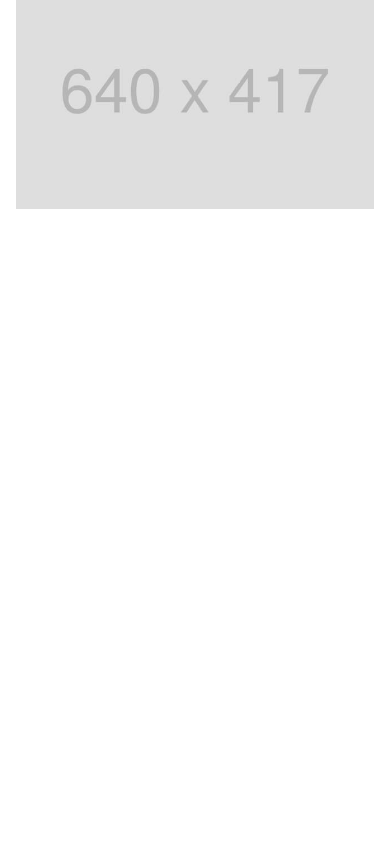
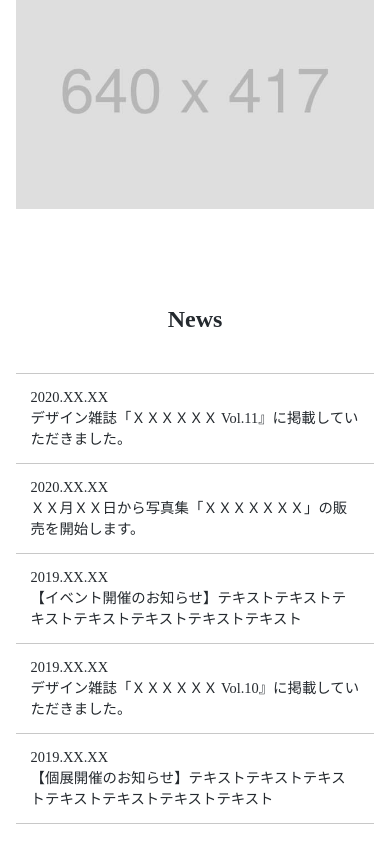
Before and after one commit to a-myzk/codestep-portfolio, a plain HTML site: page index.html in a window 390 px wide. Shown: the part 2425-3269 px from the top of the page. Before the commit the page ends 2731 px from the top, so only its background shows below. Drawn offline with Linux system fonts and the light colour scheme; some packages are replaced by stand-ins of ours.

Commit message:
[Update]newsセクション作成

```diff
--- a/css/style.css
+++ b/css/style.css
@@ -97,6 +97,24 @@ li {
   margin-bottom: 23px;
 }
 
+/* newsセクション */
+#news dl {
+  display: flex;
+  flex-wrap: wrap;
+  border-top: solid 1px #c8c8c8;
+  margin-bottom: 20px;
+}
+#news dt {
+  width: 20%;
+  border-bottom: solid 1px #c8c8c8;
+  padding: 15px;
+}
+#news dd {
+  width: 80%;
+  border-bottom: solid 1px #c8c8c8;
+  padding: 15px;
+}
+
 /* メディアクエリ */
 @media screen and (max-width: 600px) {
   .wrapper {
@@ -127,4 +145,18 @@ li {
   #works li {
     width: 100%;
   }
+
+  /* newsセクション */
+  #news dl {
+    flex-direction: column;
+  }
+  #news dt {
+    width: 100%;
+    border-bottom: none;
+    padding-bottom: 0;
+  }
+  #news dd {
+    width: 100%;
+    padding-top: 0;
+  }
 }
--- a/index.html
+++ b/index.html
@@ -79,7 +79,19 @@
 
       <!-- newsセクション -->
       <section id="news" class="wrapper">
-
+        <h2 class="sec-title">News</h2>
+        <dl>
+          <dt>2020.XX.XX</dt>
+          <dd>デザイン雑誌「ＸＸＸＸＸＸ Vol.11』に掲載していただきました。</dd>
+          <dt>2020.XX.XX</dt>
+          <dd>ＸＸ月ＸＸ日から写真集「ＸＸＸＸＸＸＸ」の販売を開始します。</dd>
+          <dt>2019.XX.XX</dt>
+          <dd>【イベント開催のお知らせ】テキストテキストテキストテキストテキストテキストテキスト</dd>
+          <dt>2019.XX.XX</dt>
+          <dd>デザイン雑誌「ＸＸＸＸＸＸ Vol.10』に掲載していただきました。</dd>
+          <dt>2019.XX.XX</dt>
+          <dd>【個展開催のお知らせ】テキストテキストテキストテキストテキストテキストテキスト</dd>
+        </dl>
       </section>
 
       <!-- contactセクション -->
```
